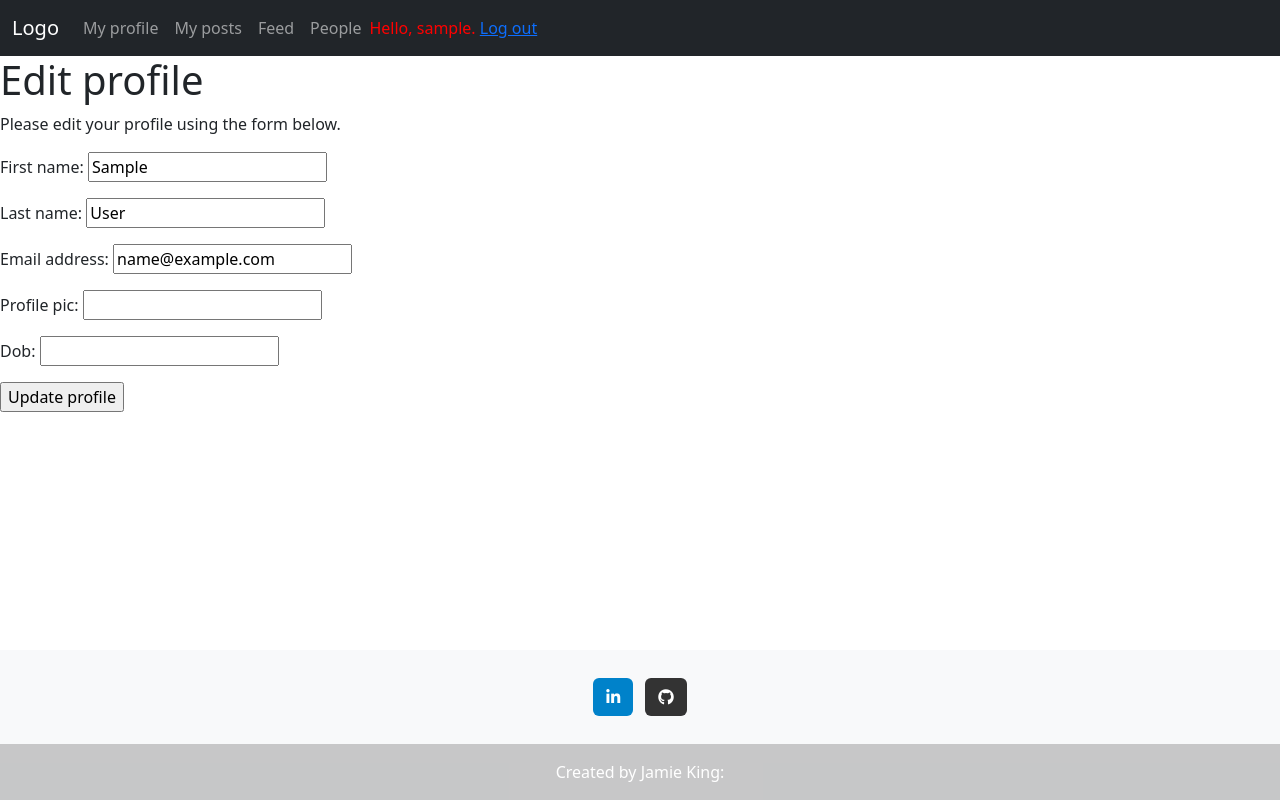
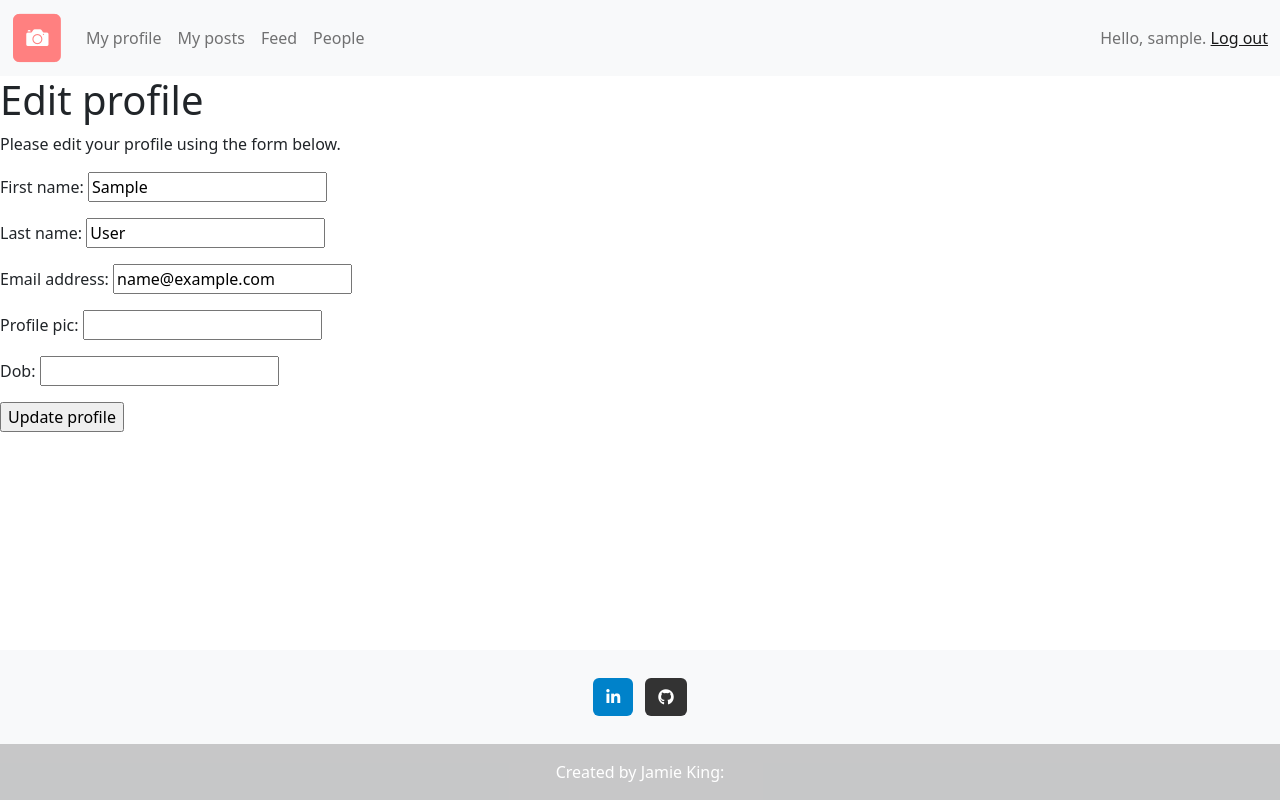
Before and after one commit to jkingportfolio/CI_PP4_Pic_Pals, a Django app: page /edit-profile/ in a window 1280 px wide. Run offline with Django 4.2, Linux system fonts and the light colour scheme; the visitor is signed in with stand-in values (Sample User, id 1); parts of the project's set-up code (start-up, migrations or seed data) failed here and were passed over; some libraries are stand-ins or nearby versions.

Commit message:
Update: Nav bar with logo

```diff
--- a/static/css/style.css
+++ b/static/css/style.css
@@ -50,3 +50,8 @@ footer{
 .post-detail {
     justify-content: center;
 }
+
+.avatar {
+    width: 50px;
+    height: 50px
+}
--- a/templates/base.html
+++ b/templates/base.html
@@ -19,17 +19,17 @@
 
 </head>
 
-<body class="d-flex flex-column h-100 main-bg">
-    <nav class="navbar navbar-expand-sm bg-dark navbar-dark">
+    <nav class="navbar navbar-expand-sm bg-light">
         <div class="container-fluid">
-            <a class="navbar-brand" href="#">Logo</a>
+            <a class="navbar-brand" href="#">
+                <img src="../static/images/logo.png">
+            </a>
             <button class="navbar-toggler" type="button"
                 data-bs-toggle="collapse" data-bs-target="#collapsibleNavbar">
                 <span class="navbar-toggler-icon"></span>
             </button>
-            <div class="collapse navbar-collapse" id="collapsibleNavbar">
-                {% if request.user.is_authenticated %}
-                <ul class="navbar-nav">
+          <div class="collapse navbar-collapse" id="navbarText">
+            <ul class="navbar-nav me-auto mb-2 mb-lg-0">
                 <li class="nav-item">
                     <a class="nav-link" href="{% url 'dashboard' %}">My
                         profile</a>
@@ -48,8 +48,7 @@
                         href="{% url 'site_users' %}">People</a>
                 </li>
             </ul>
-                {% endif %}
-                <span style="color:red;">
+            <span class="navbar-text">
                 {% if request.user.is_authenticated %}
                 Hello, {{ request.user.username }}.
                 <a href="{% url 'logout' %}">Log out</a>
@@ -61,6 +60,13 @@
           </div>
         </div>
       </nav>
+
+
+
+
+
+
+
     {% include 'messages.html' %}
     <main class="flex-shrink-0 main-bg">
         {% block content %}
```
Also changed, not shown: static/images/logo.png (added). Lines whose indentation alone changed are shown as unchanged.
